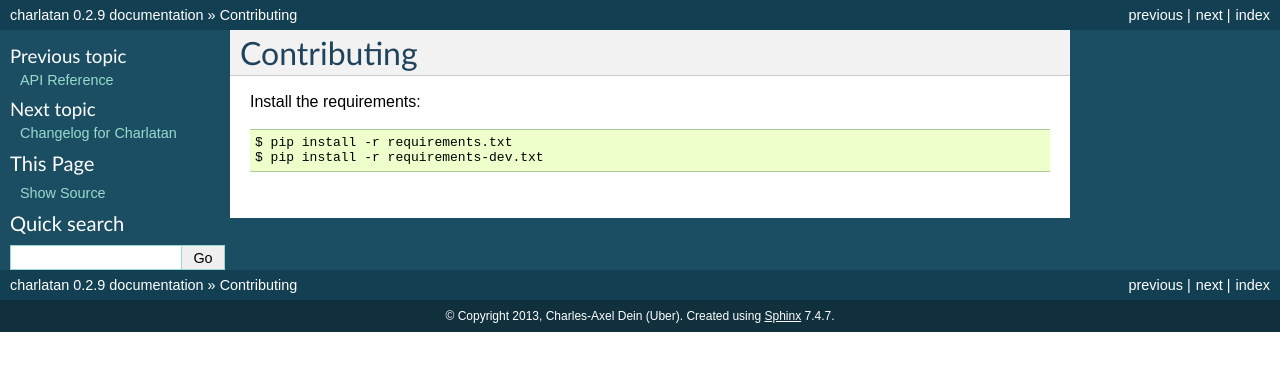
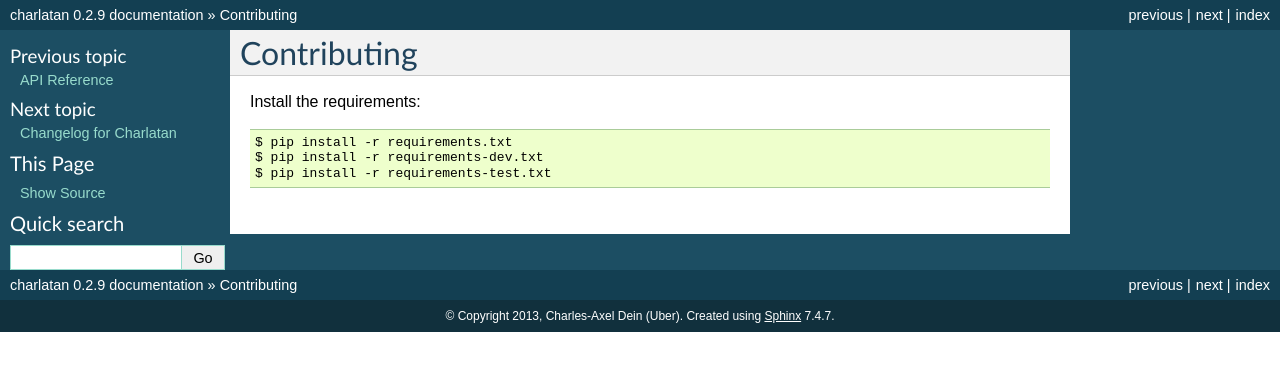
Before and after one commit to uber/charlatan, a Sphinx documentation site: the page built from docs/contributing.rst, in a window 1280 px wide. Shown: the top 371 px of the page. Built offline with Sphinx 7.4.7, drawn with Linux system fonts in a browser that asks for light colours; the version number is read from the project's files by our own code.

Commit message:
Split requirements for tests

```diff
--- a/docs/contributing.rst
+++ b/docs/contributing.rst
@@ -5,3 +5,4 @@ Install the requirements::
 
     $ pip install -r requirements.txt
     $ pip install -r requirements-dev.txt
+    $ pip install -r requirements-test.txt
```
Also changed, not shown: requirements-test.txt (added, +9 -0 lines), .travis.yml.
